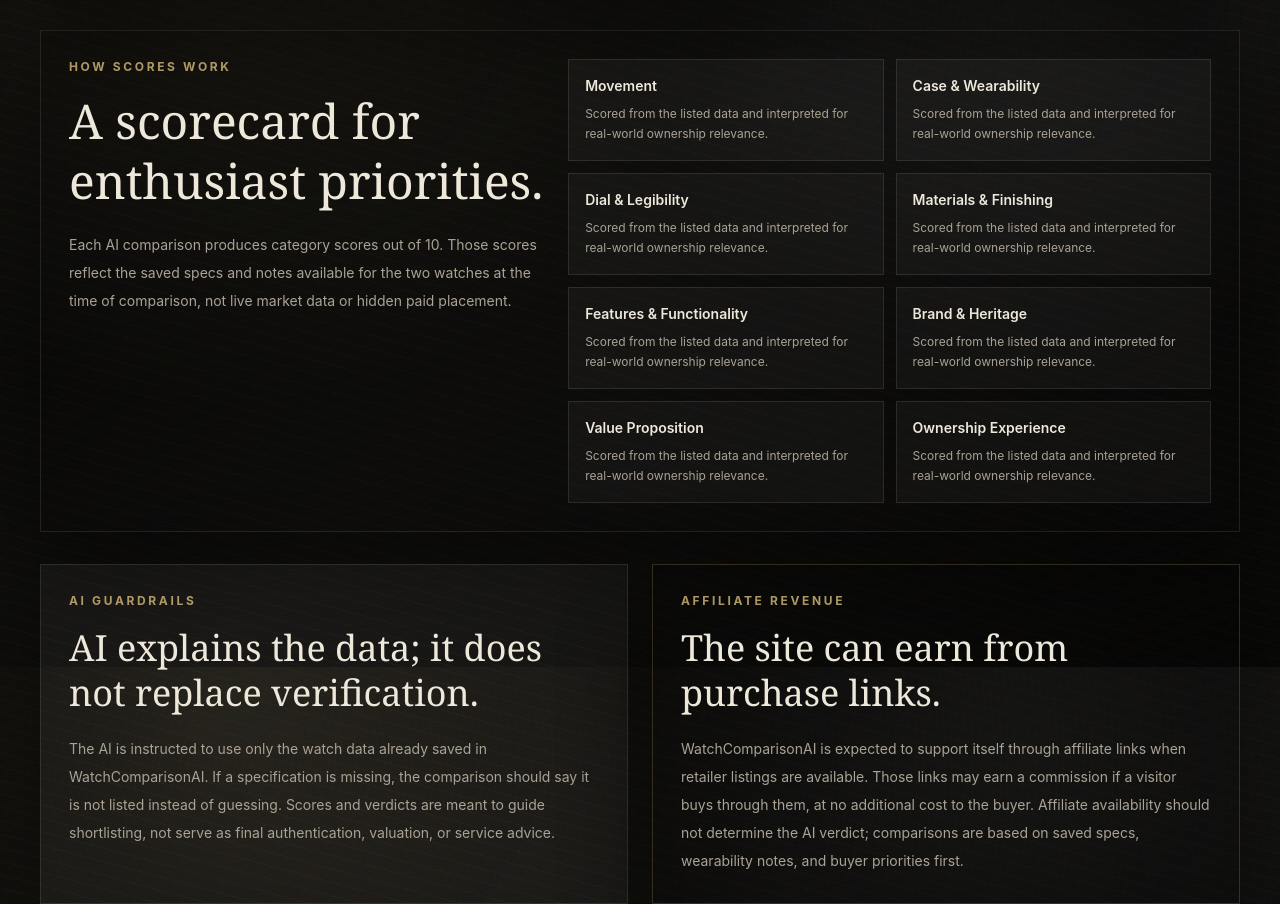
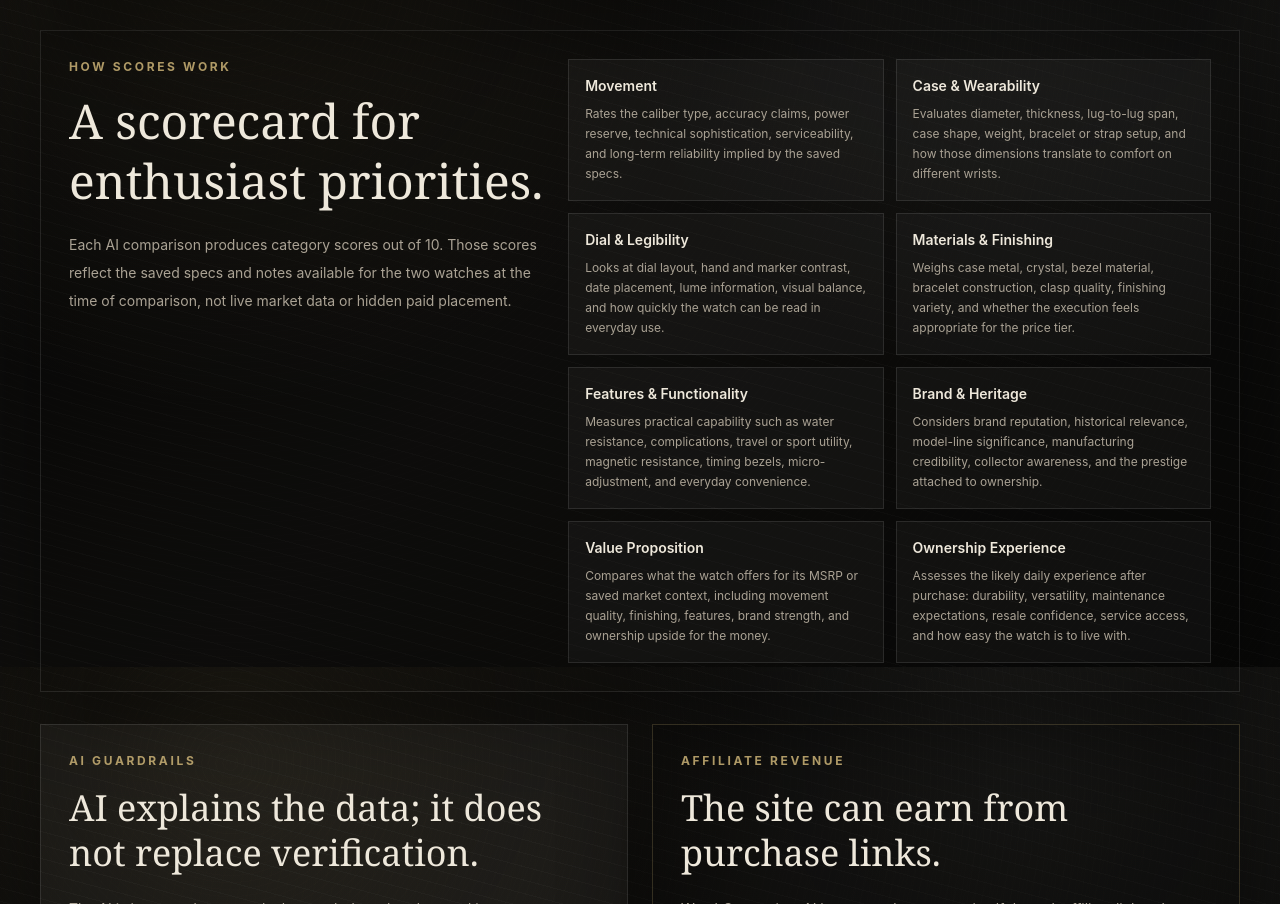
Before and after one commit to ddhutchinson-jpg/watchcomarisonai, a Next.js app: page /about in a window 1280 px wide. Shown: the part 933-1837 px from the top of the page. Built offline with nearby package versions, Linux system fonts and the light colour scheme; no server answers.

Commit message:
Explain About page score categories

```diff
--- a/app/about/page.tsx
+++ b/app/about/page.tsx
@@ -35,14 +35,38 @@ const methodSteps = [
 ];
 
 const scoreCategories = [
-  "Movement",
-  "Case & Wearability",
-  "Dial & Legibility",
-  "Materials & Finishing",
-  "Features & Functionality",
-  "Brand & Heritage",
-  "Value Proposition",
-  "Ownership Experience",
+  {
+    title: "Movement",
+    body: "Rates the caliber type, accuracy claims, power reserve, technical sophistication, serviceability, and long-term reliability implied by the saved specs.",
+  },
+  {
+    title: "Case & Wearability",
+    body: "Evaluates diameter, thickness, lug-to-lug span, case shape, weight, bracelet or strap setup, and how those dimensions translate to comfort on different wrists.",
+  },
+  {
+    title: "Dial & Legibility",
+    body: "Looks at dial layout, hand and marker contrast, date placement, lume information, visual balance, and how quickly the watch can be read in everyday use.",
+  },
+  {
+    title: "Materials & Finishing",
+    body: "Weighs case metal, crystal, bezel material, bracelet construction, clasp quality, finishing variety, and whether the execution feels appropriate for the price tier.",
+  },
+  {
+    title: "Features & Functionality",
+    body: "Measures practical capability such as water resistance, complications, travel or sport utility, magnetic resistance, timing bezels, micro-adjustment, and everyday convenience.",
+  },
+  {
+    title: "Brand & Heritage",
+    body: "Considers brand reputation, historical relevance, model-line significance, manufacturing credibility, collector awareness, and the prestige attached to ownership.",
+  },
+  {
+    title: "Value Proposition",
+    body: "Compares what the watch offers for its MSRP or saved market context, including movement quality, finishing, features, brand strength, and ownership upside for the money.",
+  },
+  {
+    title: "Ownership Experience",
+    body: "Assesses the likely daily experience after purchase: durability, versatility, maintenance expectations, resale confidence, service access, and how easy the watch is to live with.",
+  },
 ];
 
 export default function AboutPage() {
@@ -125,11 +149,15 @@ export default function AboutPage() {
           </div>
           <div className="grid gap-3 sm:grid-cols-2">
             {scoreCategories.map((category) => (
-              <div key={category} className="border border-white/10 bg-white/[0.035] p-4">
-                <h3 className="text-sm font-semibold text-platinum">{category}</h3>
+              <div
+                key={category.title}
+                className="border border-white/10 bg-white/[0.035] p-4"
+              >
+                <h3 className="text-sm font-semibold text-platinum">
+                  {category.title}
+                </h3>
                 <p className="mt-2 text-xs leading-5 text-pewter">
-                  Scored from the listed data and interpreted for real-world
-                  ownership relevance.
+                  {category.body}
                 </p>
               </div>
             ))}
```
